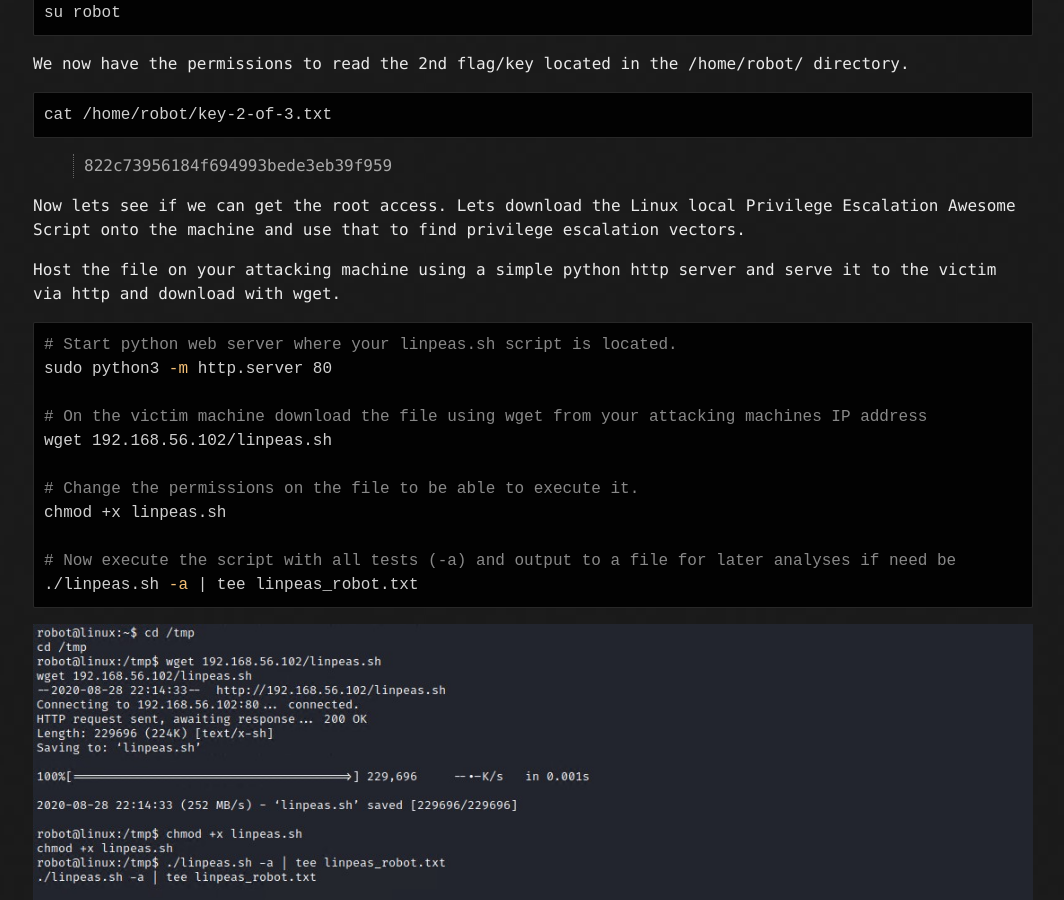
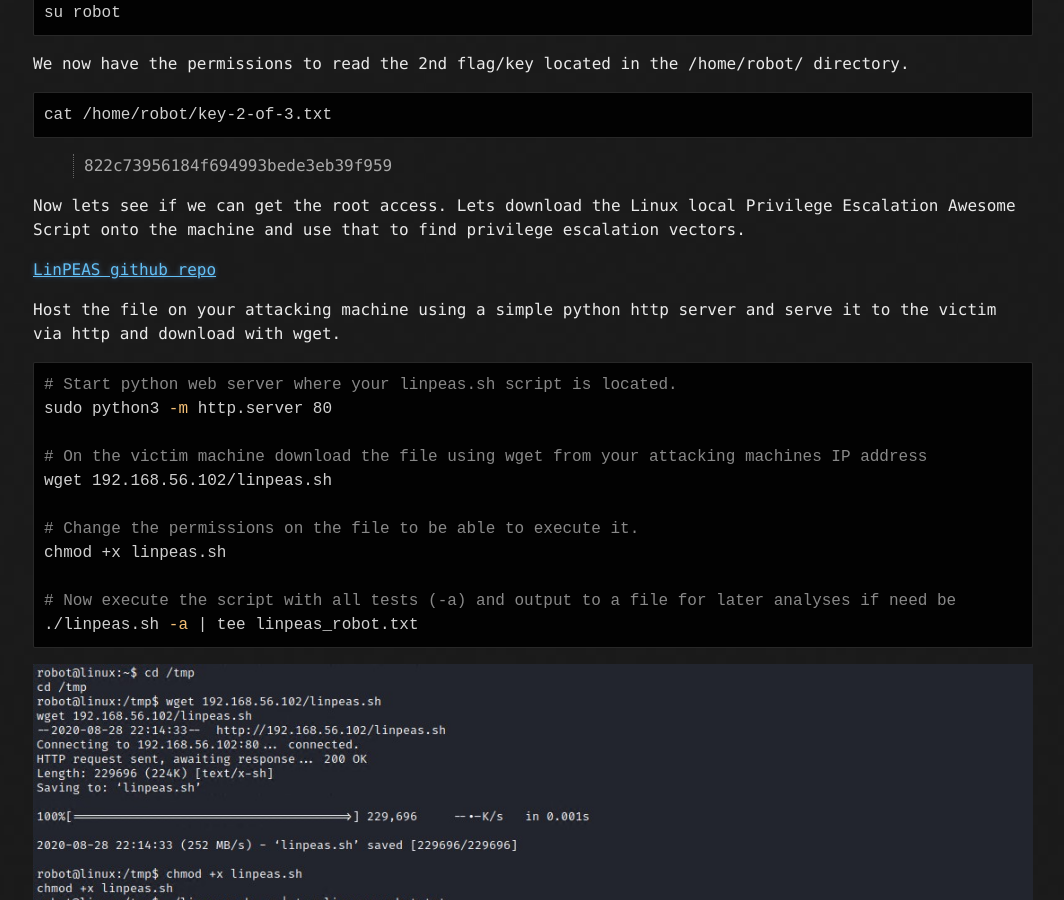
Before and after one commit to SV-ZeroOne/sv-zeroone.github.io, a Jekyll site: the page built from writeups/vh-mr-robot.md, in a window 1280 px wide and 900 px high, scrolled down 10788 px. Shown: the whole window, without its empty margins (107-1171 px from the left). Built offline with Jekyll 4.4.1, drawn with Linux system fonts in a browser that asks for light colours; our own code applies the rules of GitHub Pages for plain Markdown files.

Commit message:
add linpeas link

````diff
--- a/writeups/vh-mr-robot.md
+++ b/writeups/vh-mr-robot.md
@@ -247,6 +247,8 @@ cat /home/robot/key-2-of-3.txt
 
 Now lets see if we can get the root access. Lets download the Linux local Privilege Escalation Awesome Script onto the machine and use that to find privilege escalation vectors.
 
+[LinPEAS github repo](https://github.com/carlospolop/privilege-escalation-awesome-scripts-suite/tree/master/linPEAS)
+
 Host the file on your attacking machine using a simple python http server and serve it to the victim via http and download with wget.
 ```bash
 # Start python web server where your linpeas.sh script is located.
````
